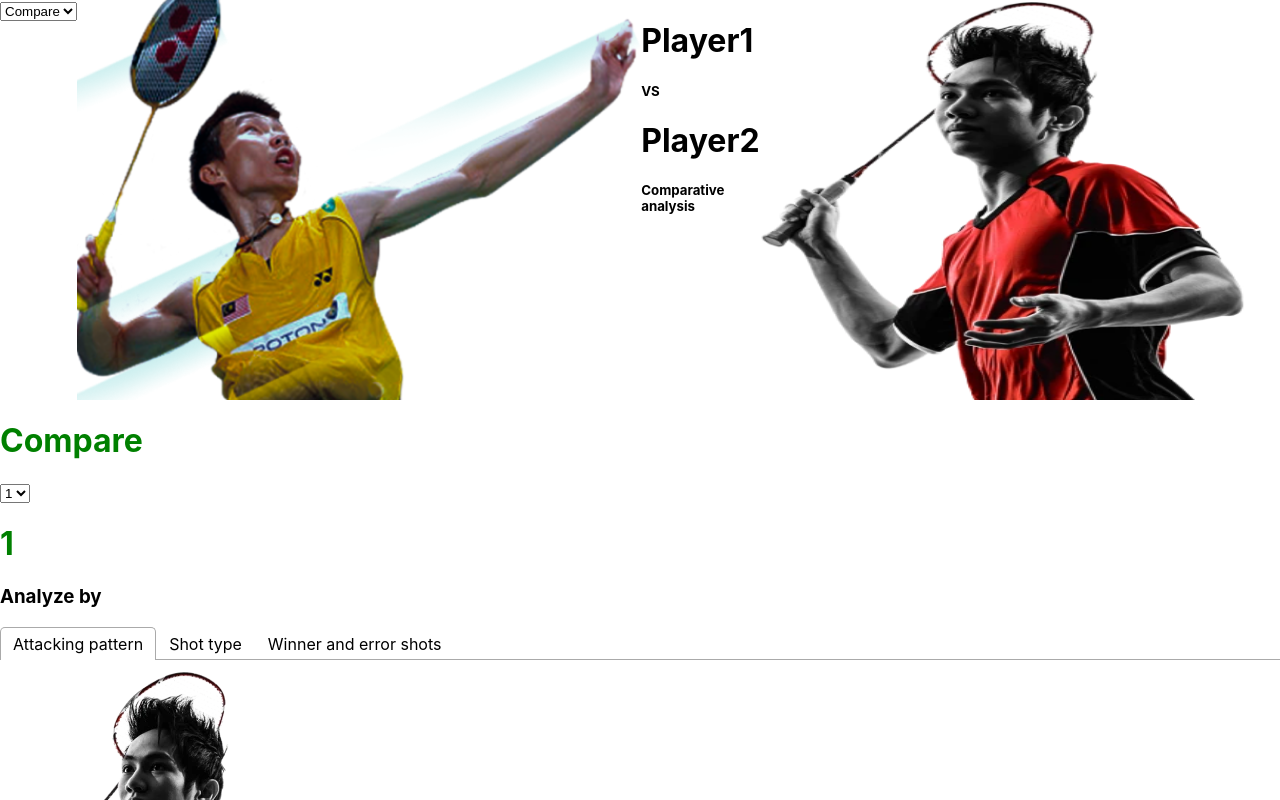
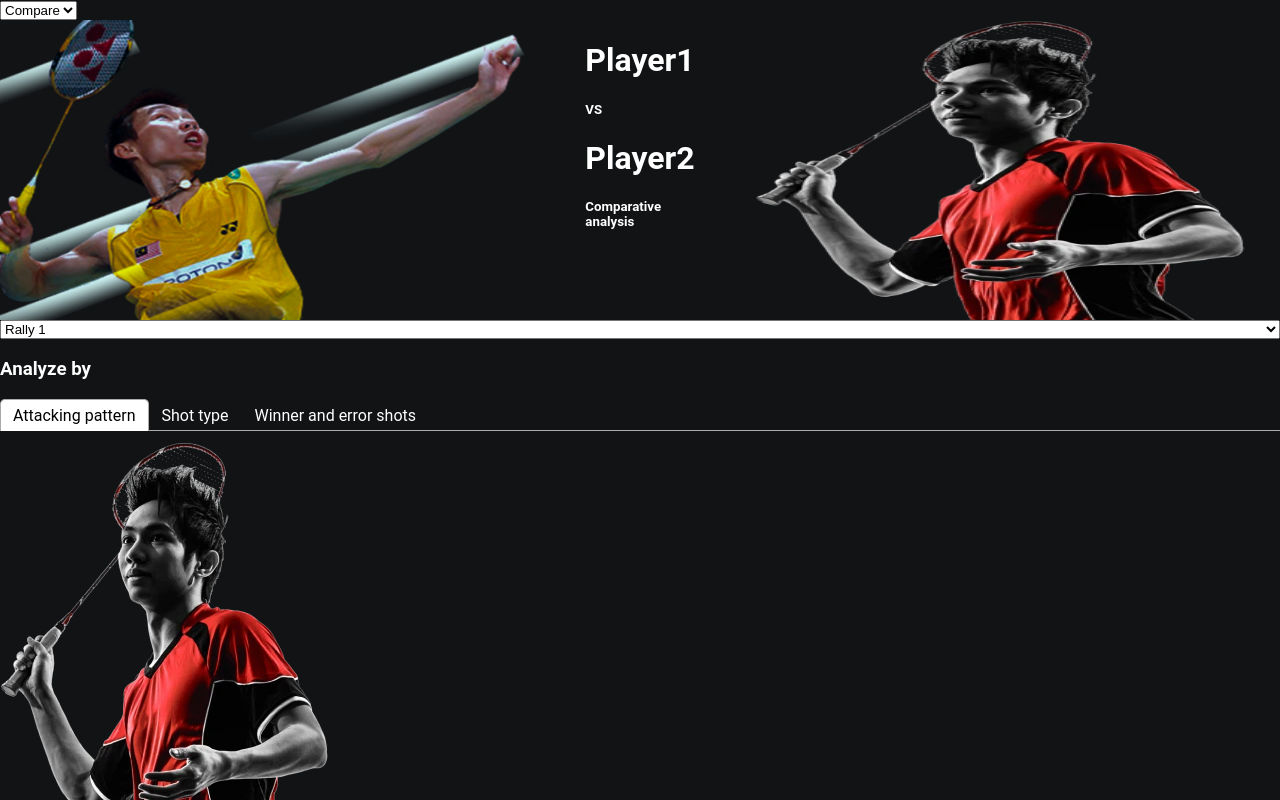
Before and after one commit to Team-Phoenix-Force/ShuttleSensei, a React (Create React App) app in the folder frontend/: page /results in a window 1280 px wide. Shown: the top 800 px of the page. Built offline with nearby package versions, Linux system fonts and the light colour scheme.

Commit message:
integrated first page

```diff
--- a/frontend/src/pages/home.jsx
+++ b/frontend/src/pages/home.jsx
@@ -4,11 +4,10 @@ import { useNavigate } from 'react-router-dom';
 import axios from 'axios';
 
 const Home = () => {
-  const [acknowledged, setAcknowledged] = useState(false);
-
+  const API_URL = "https://d9be-34-126-100-141.ngrok-free.app/post_example";
   const navigate = useNavigate();
 
-  const API_URL = "https://n0nauf9pvy-496ff2e9c6d22116-5000-colab.googleusercontent.com/";
+  const [acknowledged, setAcknowledged] = useState(false);
   const [videoLink , setVideoLink] = useState("");
 
   const handleChange = (e) => {
@@ -18,9 +17,15 @@ const Home = () => {
   const handleSubmit = async (e) => {
     try {
       e.preventDefault();
-      const response = await axios.get(`${API_URL}`);
+      const response = await axios.post(API_URL, {
+        videoLink: videoLink,
+      },
+      {
+        headers: {
+          "ngrok-skip-browser-warning": 'true'
+      }});
       console.log(response);
-      setAcknowledged(true);
+      setTimeout(() => setAcknowledged(true), 10000);
     } catch (error) {
       console.log(error);
     }
@@ -40,13 +45,15 @@ const Home = () => {
       <input
         type='submit'
         onClick={handleSubmit}
-       />
+      />
     </form>
 
     <button
       onClick={() => navigate("/compare")}
       disabled={!acknowledged}
-    >Show Results</button>
+    >
+      Show Results
+    </button>
 
     </>
   )
--- a/frontend/src/pages/results.jsx
+++ b/frontend/src/pages/results.jsx
@@ -10,10 +10,10 @@ import 'react-tabs/style/react-tabs.css';
 
 const Results = () => {
   const [page, setPage] = useState('Compare');
-  const [rally, setRally] = useState('1');
+  const [rally, setRally] = useState('Rally 1');
 
   const pages = ['Compare', 'Player1', 'Player2']
-  const rallies = ['1', '2', '3', '4', '5']
+  const rallies = ['Rally 1', 'Rally 2', 'Rally 3', 'Rally 4', 'Rally 5']
 
   const [playerDataArray, setPlayerDataArray] = useState([
     {
@@ -45,11 +45,11 @@ const Results = () => {
   }
 
   return (
-    <>
+    <div className='results-page'>
+      <div>
+        <Dropdown list={pages} toggleFunction={togglePage} />
+      </div>
       <div className='compare-section1'>
-        <div>
-          <Dropdown list={pages} toggleFunction={togglePage} />
-        </div>
         <img src={CroppedPlayer2Image} alt='player2' />
 
         <div>
@@ -61,10 +61,8 @@ const Results = () => {
 
         <img src={Player1image} alt='player1' />
       </div>
-      <h1 style={{color:'green'}}>{page}</h1>
 
       <Dropdown list={rallies} toggleFunction={toggleRally} />
-      <h1 style={{color:'green'}}>{rally}</h1>
       <div className='compare-section-2'>
         <h3>Analyze by</h3>
         <Tabs>
@@ -105,7 +103,7 @@ const Results = () => {
         </Tabs>
       </div>
 
-    </>
+    </div>
   )
 }
 
--- a/frontend/src/styles/results.css
+++ b/frontend/src/styles/results.css
@@ -1,10 +1,18 @@
+
+.results-page {
+  background-color: #111315;
+  color: #fff;
+  display: flex;
+  flex-direction: column;
+  font-family: 'Roboto', sans-serif;
+}
 
 .compare-section1 {
   /* background-color:  */
   display: flex;
   flex-direction: row;
-  height: 400px;
-  width: 100vw;
+  gap: 60px;
+  height: 300px;
 }
 
 .compare-section1 img {
```
